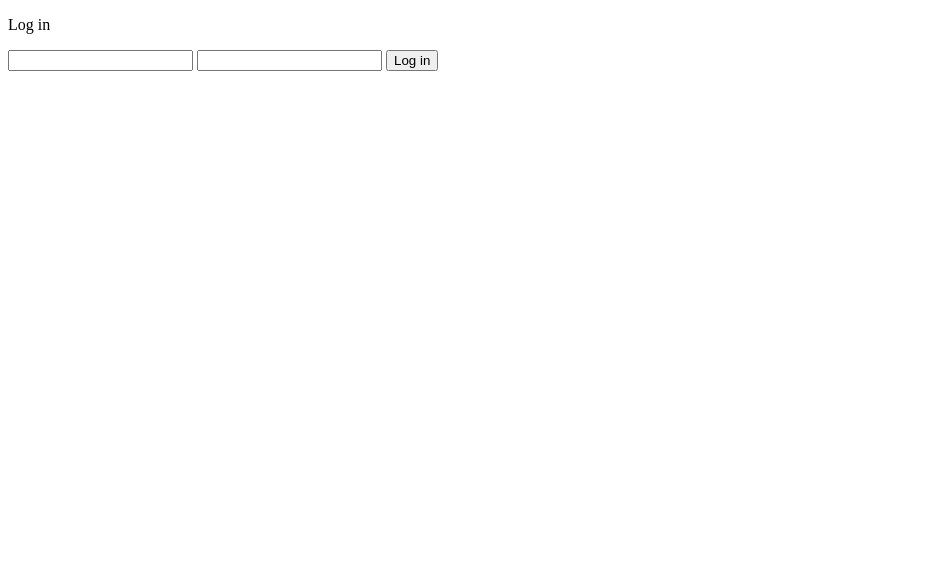
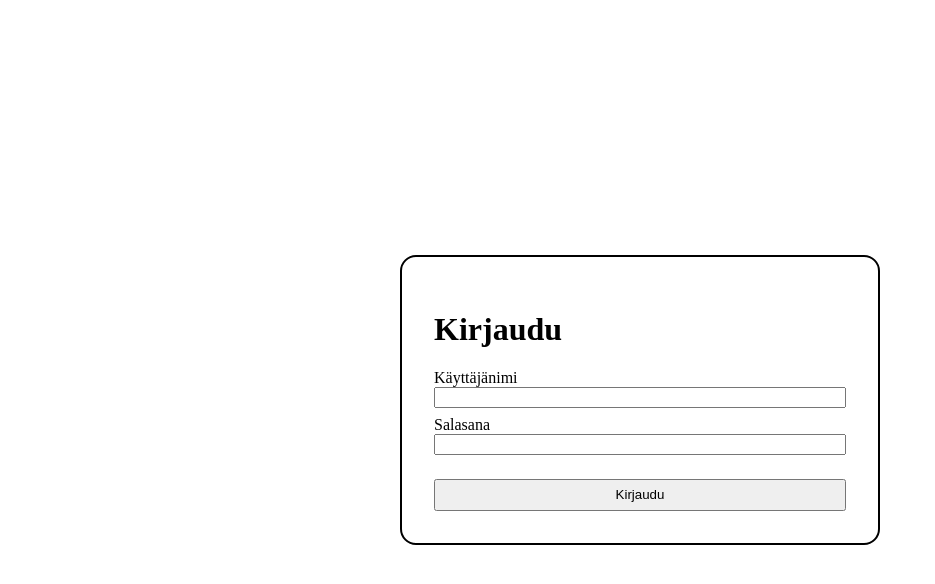
Before and after one commit to Eldemarkki/keskustelusovellus, a Flask app: page /login in a window 1280 px wide. Shown: the top 584 px of the page, without its empty margins (0-935 px from the left). Run offline with Flask 3, Linux system fonts and the light colour scheme.

Commit message:
feat: add styles to login page

```diff
--- a/routes.py
+++ b/routes.py
@@ -58,7 +58,7 @@ def login_post():
 
     errors = []
     if len(password) > 64:
-        errors.append("Password must not be longer than 64 characters long.")
+        errors.append("Salasana ei voi olla pidempi kuin 64 merkkiä.")
 
     if len(errors) > 0:
         return render_template("login.html", errors=errors)
@@ -75,7 +75,7 @@ def login_post():
             password_hash = "$argon2id$v=19$m=65536,t=3,p=4$nQiaw9HH5UxmV44rZk7yMA$0wBr3cHpcfSqyZMQvYCsNv4ywkMxbgIUpS4+TtFmWQ4" # testing1234567890
             hasher.verify(password_hash, "incorrect")
     except VerificationError:
-        return render_template("login.html", errors=["Invalid username or password"])
+        return render_template("login.html", errors=["Virheellinen käyttäjänimi tai salasana"])
 
 @app.post("/logout")
 def logout_post():
--- a/templates/login.html
+++ b/templates/login.html
@@ -1,20 +1,79 @@
 <!DOCTYPE html>
 <html lang="en">
+
 <head>
     <meta charset="UTF-8">
     <meta name="viewport" content="width=device-width, initial-scale=1.0">
-    <title>Login</title>
+    <title>Kirjaudu</title>
+    <style>
+        * {
+            box-sizing: border-box;
+        }
+
+        body {
+            display: flex;
+            flex-direction: column;
+            gap: 1rem;
+            min-height: 100vh;
+            justify-content: center;
+            align-items: center;
+            margin: 0;
+        }
+
+        form {
+            display: flex;
+            flex-direction: column;
+            gap: 0.5rem;
+        }
+
+        .login-container {
+            border: 2px solid black;
+            border-radius: 1rem;
+            padding: 2rem;
+            max-width: 30rem;
+            width: 100%;
+        }
+
+        .form-field {
+            display: flex;
+            flex-direction: column;
+        }
+
+        .submit-button {
+            margin-block-start: 1rem;
+            height: 2rem;
+        }
+
+        .errors-container {
+            display: flex;
+            flex-direction: column;
+            gap: 0.5rem;
+            background-color: rgb(255, 101, 101);
+            color: black;
+            padding: 1rem;
+        }
+
+        .errors-container p, .errors-container ul {
+            margin: 0;
+        }
+    </style>
 </head>
+
 <body>
-    <p>Log in</p>
+    <div class="login-container">
+        <h1>Kirjaudu</h1>
         <form method="post" action="/login">
-        <input name="username" required />
-        <input name="password" type="password" required />
-        <input type="submit" value="Log in" />
-    </form>
+            <div class="form-field">
+                <label for="username-input">Käyttäjänimi</label>
+                <input id="username-input" name="username" required />
+            </div>
+            <div class="form-field">
+                <label for="password-input">Salasana</label>
+                <input id="password-input" name="password" type="password" required />
+            </div>
             {% if errors and errors|length > 0 %}
-    <div>
-        <p>The login wasn't successful:</p>
+            <div class="errors-container">
+                <p>Kirjautuminen oli epäonnistunut:</p>
                 <ul>
                     {% for error in errors %}
                     <li>{{ error }}</li>
@@ -22,5 +81,9 @@
                 </ul>
             </div>
             {% endif %}
+            <input class="submit-button" type="submit" value="Kirjaudu" />
+        </form>
+    </div>
 </body>
+
 </html>
```
Lines whose indentation alone changed are shown as unchanged.
